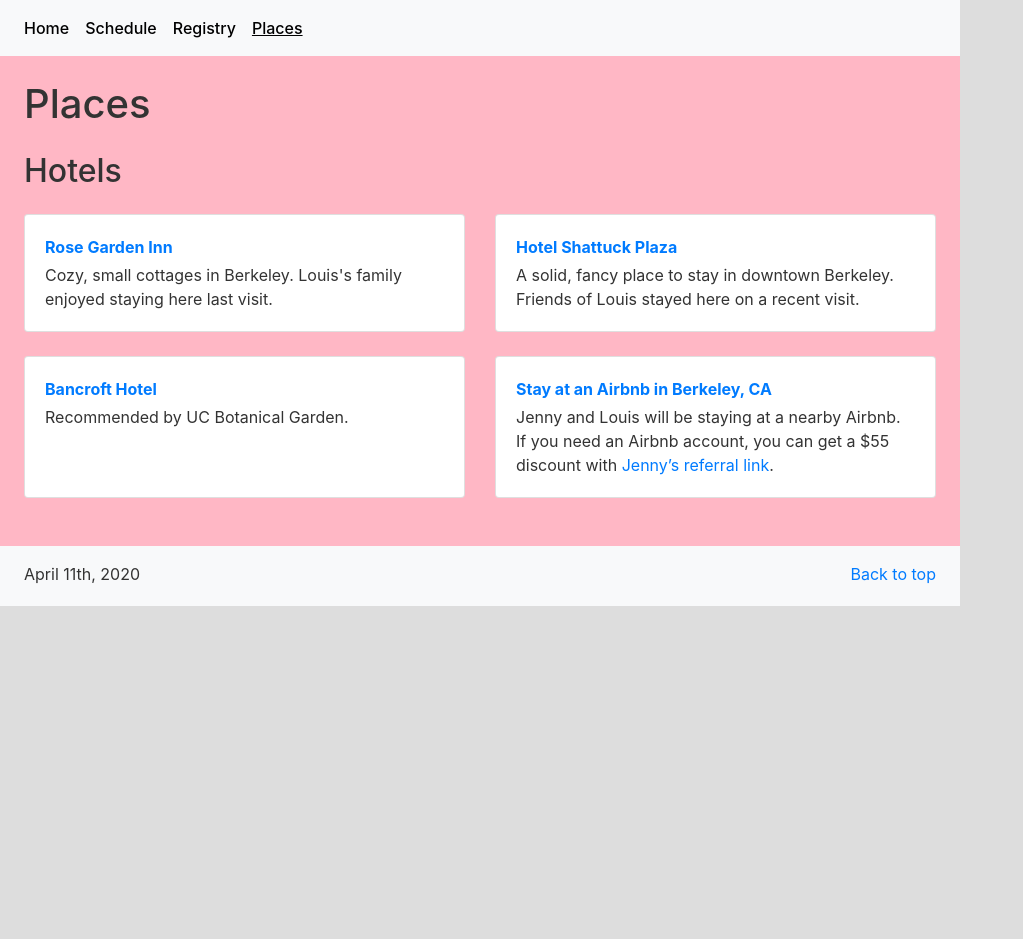
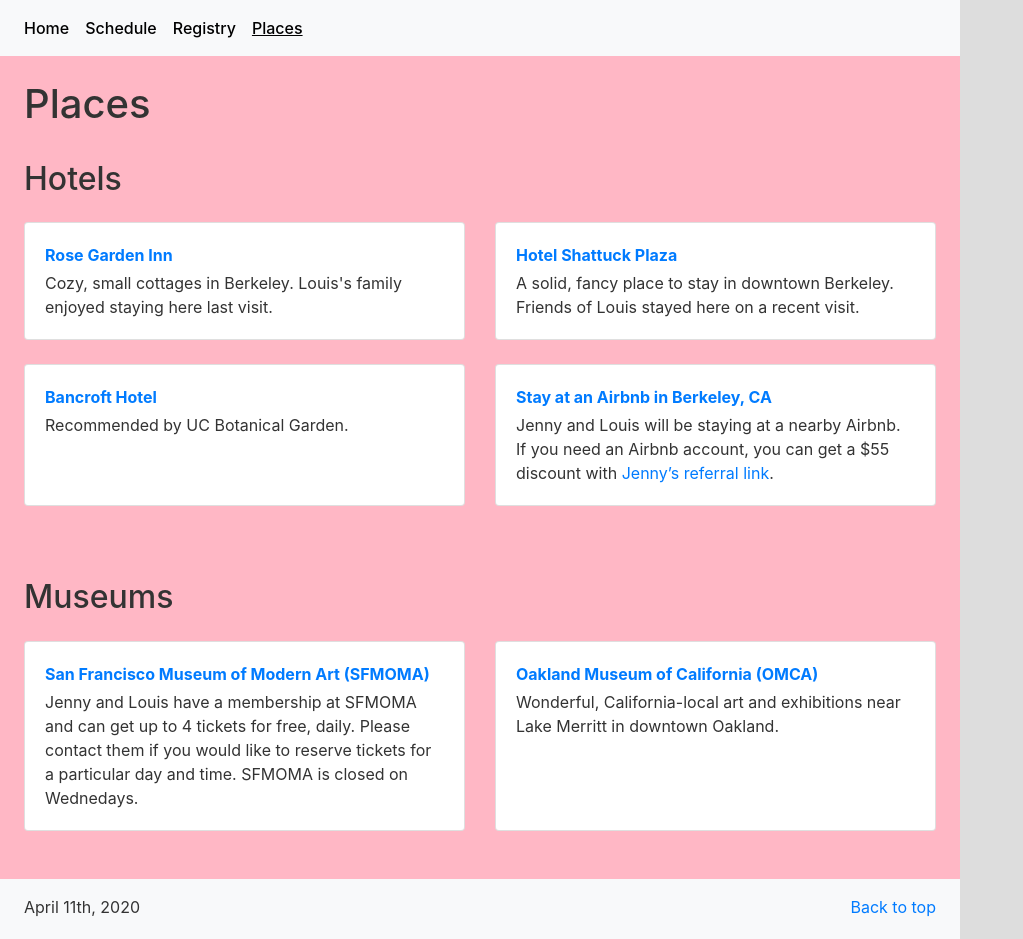
Before and after one commit to louisrawlins/jz-louis.com, a Jekyll site: the page built from places.html, in a window 1280 px wide. Shown: the whole page, without its empty margins (0-1023 px from the left). Built offline with Jekyll 4.4.1, drawn with Linux system fonts in a browser that asks for light colours; before the commit the page ends 900 px from its top, so only the background shows below that.

Commit message:
adding museums to cards

```diff
--- a/places.html
+++ b/places.html
@@ -28,12 +28,13 @@
 
 <main id="places" role="main">
 
-  <section class="mx-4 py-4">
-    <div class="">
+  <section class="mx-4 pt-4">
       <h1>Places</h1>
     </div>
+  </section>
 
-    <div class="my-4">
+  <section class="mx-4 py-4">
+    <div class="mb-4">
       <h2>Hotels</h2>
     </div>
 
@@ -54,7 +55,7 @@
         <div class="card w-100 h-80 border-muted mb-4">
           <div class="card-body">
             <div class="font-weight-bold mb-1">
-              <a href="https://www.hotelshattuckplaza.com" class="stretched-link">Hotel Shattuck Plaza</a>
+              <a href="https://www.hotelshattuckplaza.com/" class="stretched-link">Hotel Shattuck Plaza</a>
             </div>
             <div>
               A solid, fancy place to stay in downtown Berkeley. Friends of Louis stayed here on a recent visit.
@@ -90,6 +91,39 @@
         </div>
       </div>
     </div>
+  </section>
+
+  <section class="mx-4 py-4">
+    <div class="mb-4">
+      <h2>Museums</h2>
+    </div>
+
+    <div class="row">
+      <div class="col-sm-6 d-flex">
+        <div class="card w-100 h-80 border-muted mb-4">
+          <div class="card-body">
+            <div class="font-weight-bold mb-1">
+              <a href="https://www.sfmoma.org/" class="stretched-link">San Francisco Museum of Modern Art (SFMOMA)</a>
+            </div>
+            <div>
+              Jenny and Louis have a membership at SFMOMA and can get up to 4 tickets for free, daily. Please contact them if you would like to reserve tickets for a particular day and time. SFMOMA is closed on Wednedays.
+            </div>
+          </div>
+        </div>
+      </div>
+      <div class="col-sm-6 d-flex">
+        <div class="card w-100 h-80 border-muted mb-4">
+          <div class="card-body">
+            <div class="font-weight-bold mb-1">
+              <a href="https://museumca.org/" class="stretched-link">Oakland Museum of California (OMCA)</a>
+            </div>
+            <div>
+              Wonderful, California-local art and exhibitions near Lake Merritt in downtown Oakland.
+            </div>
+          </div>
+        </div>
+      </div>
+    </div>
 
   </section>
 
```
